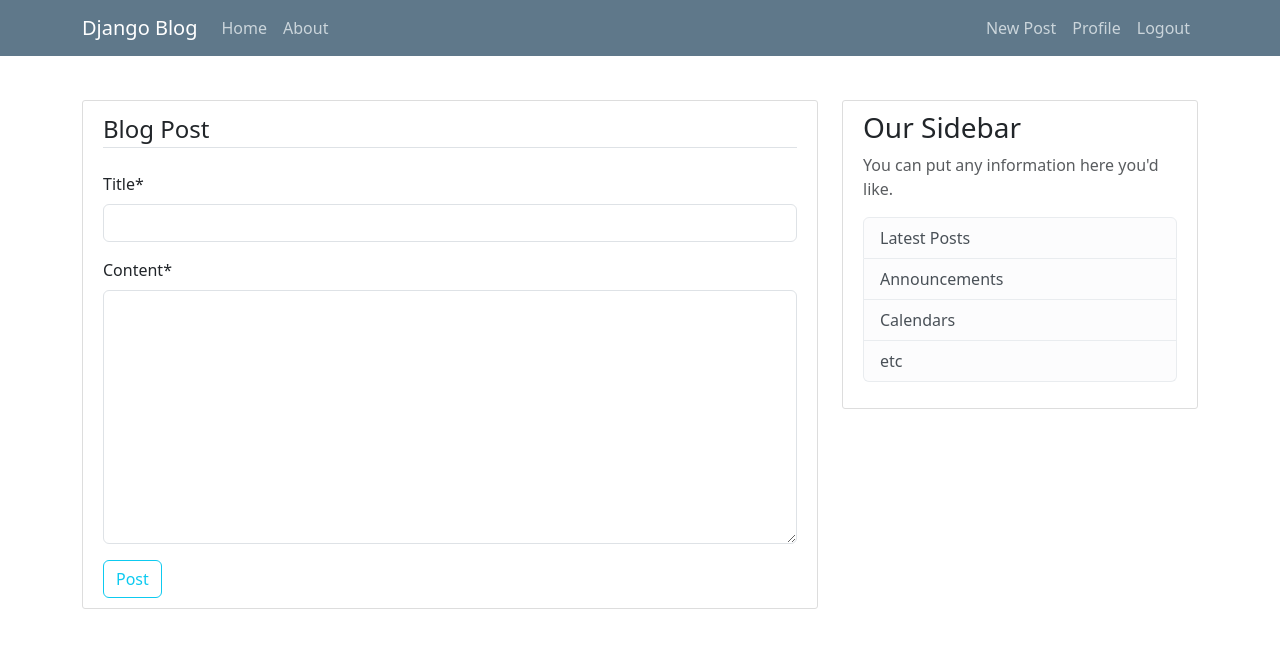
After one commit to Jimi001/MyDjangoBlogProject, a Django app: page /post/new/ in a window 1280 px wide. The commit adds this page. Shown: the top 648 px of the page. Run offline with Django 5.2, Linux system fonts and the light colour scheme; a user stored in the database is signed in; some libraries are stand-ins or nearby versions.

Commit message:
implement class based view CRUD

```diff
--- a/blog/models.py
+++ b/blog/models.py
@@ -1,8 +1,8 @@
 from django.db import models
 from django.utils import timezone
 from django.contrib.auth.models import User
+from django.urls import reverse
 
-# Create your models here.
 class Post(models.Model):
     title = models.CharField(max_length=100)
     content = models.TextField(max_length=300)
@@ -11,3 +11,6 @@
 
     def __str__(self):
         return self.title
+
+    def get_absolute_url(self):
+        return reverse('post-detail', kwargs={'pk': self.pk})
--- a/blog/templates/base.html
+++ b/blog/templates/base.html
@@ -35,6 +35,7 @@
                     <!-- Navbar Right Side -->
                     <div class="navbar-nav" style="margin-left: auto;">
                       {% if user.is_authenticated %}
+                      <a class="nav-item nav-link" href="{% url 'post-create' %}">New Post</a>
                         <a class="nav-item nav-link" href="{% url 'profile' %}">Profile</a>
                         <form action="{% url 'logout' %}" method="post">
                             {% csrf_token %}
--- a/blog/templates/home.html
+++ b/blog/templates/home.html
@@ -8,7 +8,7 @@
               <a class="mr-2" href="#">{{ post.author }}</a>
               <small class="text-muted">{{ post.date_posted|date:"F d, Y" }}</small>
             </div>
-            <h2><a class="article-title" href="#">{{ post.title }}</a></h2>
+            <h2><a class="article-title" href="{% url 'post-detail' post.id %}">{{ post.title }}</a></h2>
             <p class="article-content">{{ post.content }}</p>
           </div>
         </article>
--- /dev/null
+++ b/blog/templates/post_form.html
@@ -0,0 +1,17 @@
+{% extends "base.html" %}
+{% load crispy_forms_tags %}
+
+{% block content %}
+    <div class="content-section">
+        <form method="POST">
+            {% csrf_token %}
+            <fieldset class="form-group">
+                <legend class="border-bottom mb-4">Blog Post</legend>
+                {{ form|crispy }}
+            </fieldset>
+            <div class="form-group">
+                <button class="btn btn-outline-info" type="submit">Post</button>
+            </div>
+        </form>
+    </div>
+{% endblock content %}
--- a/blog/urls.py
+++ b/blog/urls.py
@@ -1,9 +1,13 @@
 from django.urls import path
 from . import views
-from .views import PostListView, PostDetailView
+from .views import (PostListView, PostDetailView,
+                    PostCreateView, PostUpdateView, PostDeleteView,)
 
 urlpatterns = [
     path('', PostListView.as_view(), name='blog-home'),
     path('post/<int:pk>/', PostDetailView.as_view(), name='post-detail'),
+    path('post/new/', PostCreateView.as_view(), name='post-create'),
+    path('post/<int:pk>/update', PostUpdateView.as_view(), name='post-update'),
+    path('post/<int:pk>/delete', PostDeleteView.as_view(), name='post-delete'),
     path('about/', views.about, name='blog-about'),
 ]
--- a/blog/views.py
+++ b/blog/views.py
@@ -1,13 +1,21 @@
+from django.forms import BaseModelForm
+from django.http import HttpResponse
 from django.shortcuts import render
-from django.views.generic import ListView, DetailView
+from django.contrib.auth.mixins import LoginRequiredMixin, UserPassesTestMixin
+from django.views.generic import (
+    ListView,
+    DetailView,
+    CreateView,
+    UpdateView,
+    DeleteView,
+)
 from .models import Post
 
-# Create your views here.
-def home(request):
-    context = {
-        'posts': Post.objects.all(),
-    }
-    return render(request, 'home.html', context)
+# def home(request):
+#     context = {
+#         'posts': Post.objects.all(),
+#     }
+#     return render(request, 'home.html', context)
 
 class PostListView(ListView):
     model = Post
@@ -17,7 +25,42 @@
 
 class PostDetailView(DetailView):
     model = Post
+    template_name = 'post_detail.html'
 
+class PostCreateView(LoginRequiredMixin, CreateView):
+    model = Post
+    template_name = 'post_form.html'
+    fields = ['title', 'content', ]
+
+    def form_valid(self, form: BaseModelForm) -> HttpResponse:
+        form.instance.author = self.request.user
+        return super().form_valid(form)
+
+class PostUpdateView(LoginRequiredMixin, UserPassesTestMixin, UpdateView):
+    model = Post
+    template_name = 'post_form.html'
+    fields = ['title', 'content', ]
+
+    def form_valid(self, form: BaseModelForm) -> HttpResponse:
+        form.instance.author = self.request.user
+        return super().form_valid(form)
+
+    def test_func(self):
+        post = self.get_object()
+        if self.request.user == post.author:
+            return True
+        return False
+
+class PostDeleteView(LoginRequiredMixin, UserPassesTestMixin, DeleteView):
+    model = Post
+    template_name = 'post_confirm_delete.html'
+    success_url = '/'
+
+    def test_func(self):
+        post = self.get_object()
+        if self.request.user == post.author:
+            return True
+        return False
 
 def about(request):
     return render(request, 'about.html', {'title': 'About'})
--- a/django_project/urls.py
+++ b/django_project/urls.py
@@ -23,7 +23,7 @@
 
 urlpatterns = [
     path('admin/', admin.site.urls),
-    path('blog/', include('blog.urls')),
+    path('', include('blog.urls')),
     path('register/', user_views.register, name='register'),
     path('login/', auth_views.LoginView.as_view(template_name='login.html'), name='login'),
     path('logout/', auth_views.LogoutView.as_view(template_name='logout.html'), name='logout'),
```
Also changed, not shown: blog/templates/post_confirm_delete.html (added, +17 -0 lines), blog/templates/post_detail.html (added, +20 -0 lines), db.sqlite3.
